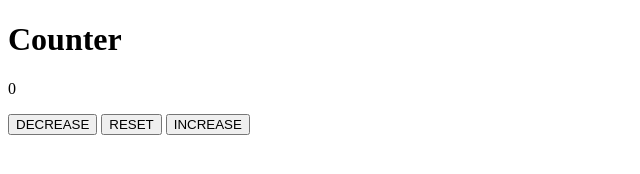
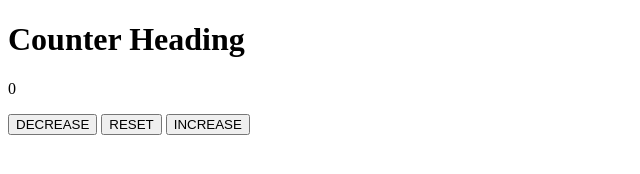
Before and after one commit to Vikranth-15/Dynamic-Web-Application-tasks, a plain HTML site: page Counter/counter.html in a window 1280 px wide. Shown: the whole page, without its empty margins (0-640 px from the left). Drawn offline with Linux system fonts and the light colour scheme.

Commit message:
Updated counter.html

```diff
--- a/Counter/counter.html
+++ b/Counter/counter.html
@@ -7,7 +7,7 @@
 </head>
 <body>
     <div class="bg-container text-center d-flex flex-column justify-content-center">
-      <h1 class="counter-heading">Counter</h1>
+      <h1 class="counter-heading">Counter Heading</h1>
       <p id="counterValue" class="counter-value">0</p>
       <div>
         <button onClick="onDecrement()" class="button">DECREASE</button>
```
